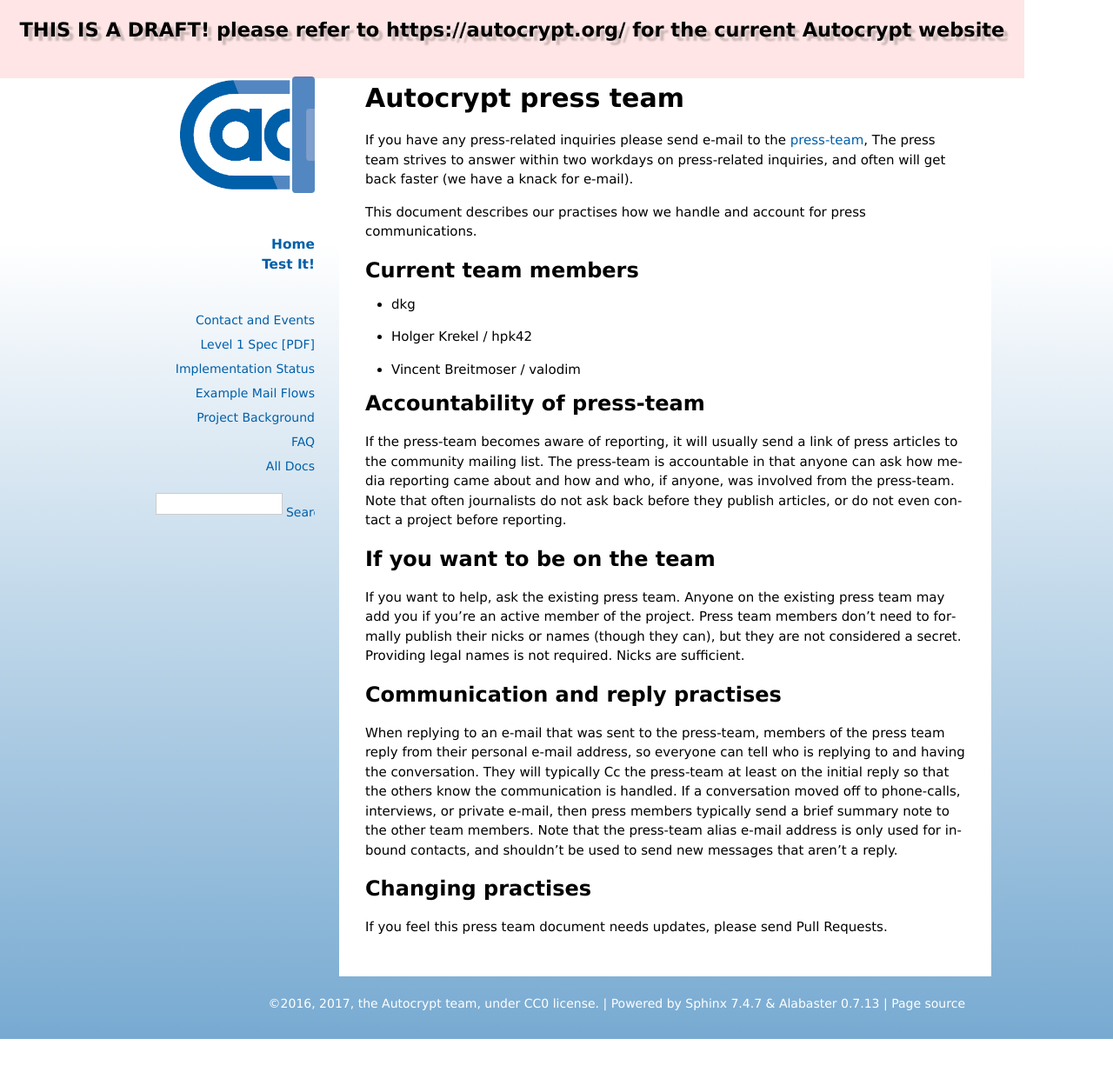
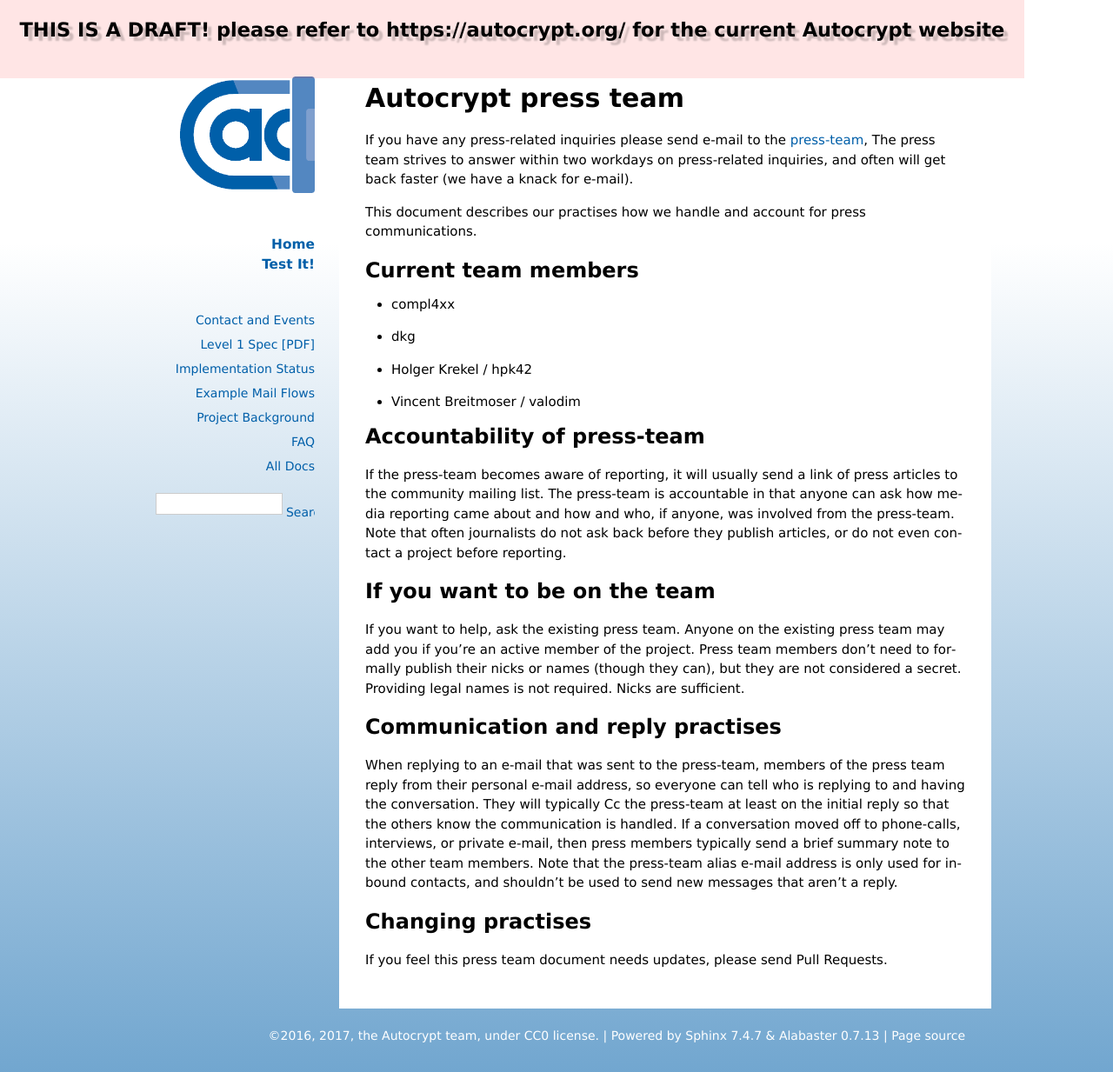
Before and after one commit to autocrypt/autocrypt, a Sphinx documentation site: the page built from doc/press-team.rst, in a window 1280 px wide. Shown: the whole page at 87% size. Built offline with Sphinx 7.4.7, drawn with Linux system fonts in a browser that asks for light colours; before the commit the page ends 1195 px from its top, so only the background shows below that.

Commit message:
add compl4xx

```diff
--- a/doc/press-team.rst
+++ b/doc/press-team.rst
@@ -11,6 +11,8 @@ press communications.
 
 Current team members
 --------------------
+
+- compl4xx
 
 - dkg
 
```
